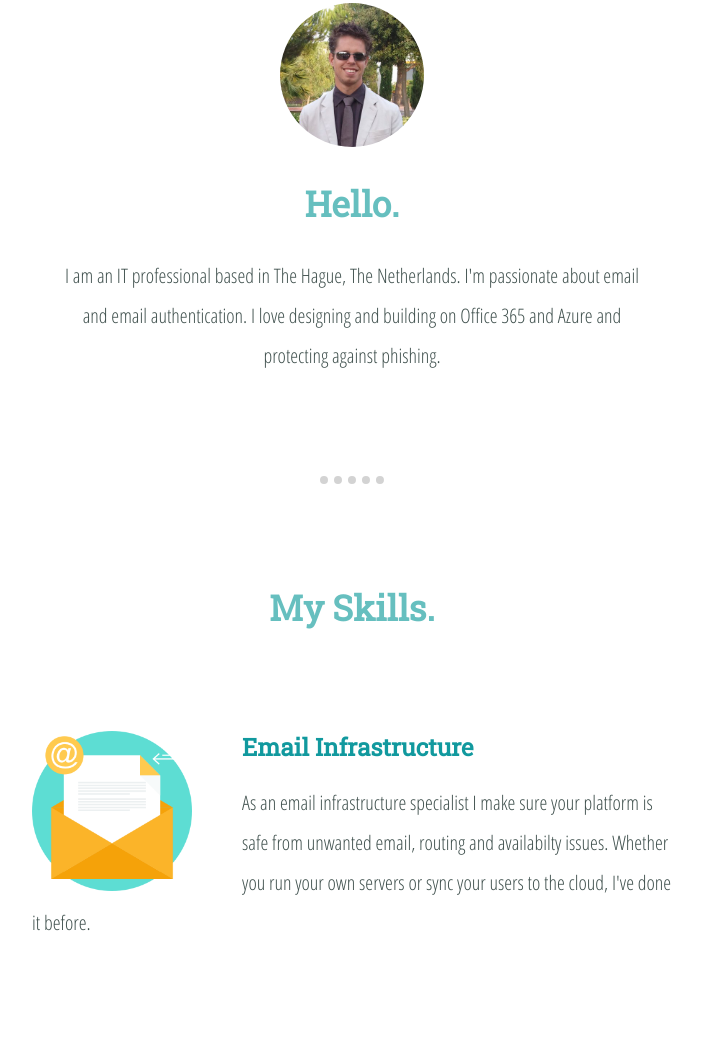
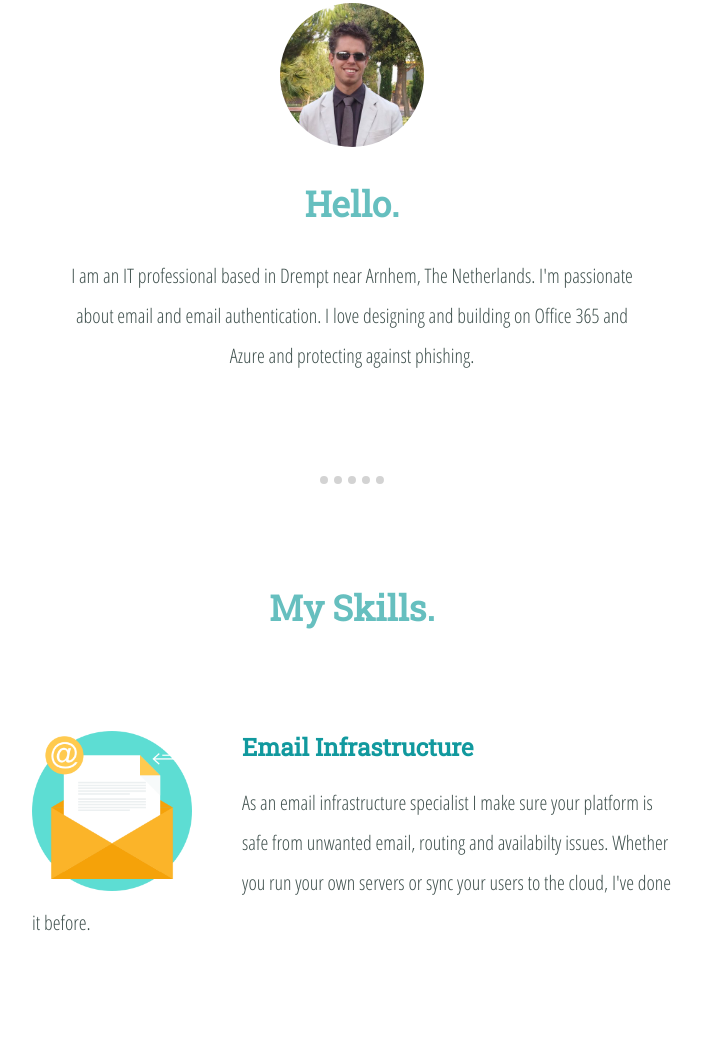
Before and after one commit to reinto/reinto.nl, a plain HTML site: page index.html in a window 1280 px wide. Shown: the part 822-1862 px from the top of the page, without its empty margins (288-990 px from the left). Drawn offline with Linux system fonts and the light colour scheme.

Commit message:
Update index.html to reflect my new location.

```diff
--- a/index.html
+++ b/index.html
@@ -22,7 +22,7 @@
     <div class="profile">
       <img class="circular profile_pic1" src="images/ReynWatseszn.jpg" alt="ReynWatseszn-pic">
       <h2>Hello.</h2>
-      <p class="basicfont">I am an IT professional based in The Hague, The Netherlands. I'm passionate about email and email authentication.
+      <p class="basicfont">I am an IT professional based in Drempt near Arnhem, The Netherlands. I'm passionate about email and email authentication.
       I love designing and building on Office 365 and Azure and protecting against phishing.</p>
     </div>
     <hr>
```
